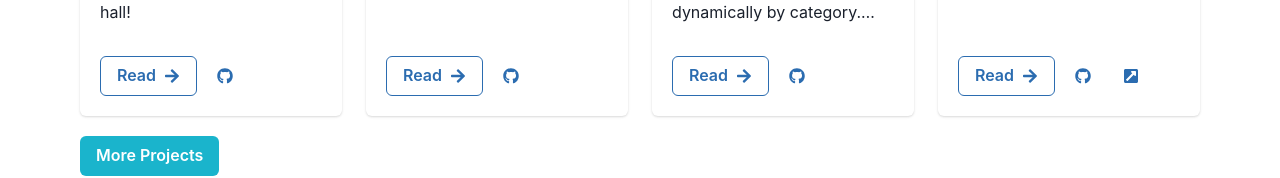
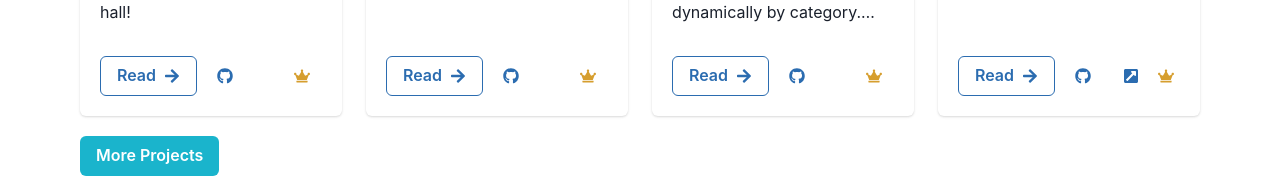
Before and after one commit to BenJetson/benjetson.github.io, a Next.js app in the folder next/: page / in a window 1280 px wide. Shown: the part 1339-1517 px from the top of the page. Built offline with nearby package versions, Linux system fonts and the light colour scheme; no server answers.

Commit message:
Add featured crown to projects. #174

```diff
--- a/next/components/projects.js
+++ b/next/components/projects.js
@@ -1,4 +1,5 @@
 import {
+  Box,
   Button,
   ButtonGroup,
   Card,
@@ -14,6 +15,7 @@ import {
 import NextLink from "next/link";
 import {
   FaArrowRight,
+  FaCrown,
   FaExternalLinkSquareAlt,
   FaGithub,
 } from "react-icons/fa";
@@ -39,24 +41,14 @@ export const ProjectCard = ({ project }) => (
           alt={project.frontMatter["photo-alt"]}
         />
 
-        {/* <HStack> */}
-        <CardTitle level={3}>
-          {project.frontMatter.title}
-          {/* TODO consider this - crown for featured */}
-          {/*
-            {project.frontMatter.featured && (
-              <FaCrown style={{ display: "inline-block", marginLeft: 10 }} />
-            )}
-            */}
-        </CardTitle>
-        {/* </HStack> */}
+        <CardTitle level={3}>{project.frontMatter.title}</CardTitle>
         <Text textStyle="subtitle">
           {formatAsMonthDate(project.frontMatter.date)}
         </Text>
         <Text noOfLines={3}>{project.frontMatter.description}</Text>
       </CardBody>
       <CardFooter pt={0}>
-        <ButtonGroup>
+        <ButtonGroup flexGrow={1}>
           <NextLink
             href={project.href}
             passHref
@@ -89,6 +81,18 @@ export const ProjectCard = ({ project }) => (
             />
           )}
         </ButtonGroup>
+        {project.frontMatter.featured && (
+          <Box
+            display="inline-flex"
+            height={10}
+            width={10}
+            alignItems="center"
+            justifyContent="center"
+            color="yellow.500"
+          >
+            <FaCrown />
+          </Box>
+        )}
       </CardFooter>
     </Card>
   </LinkBox>
```
